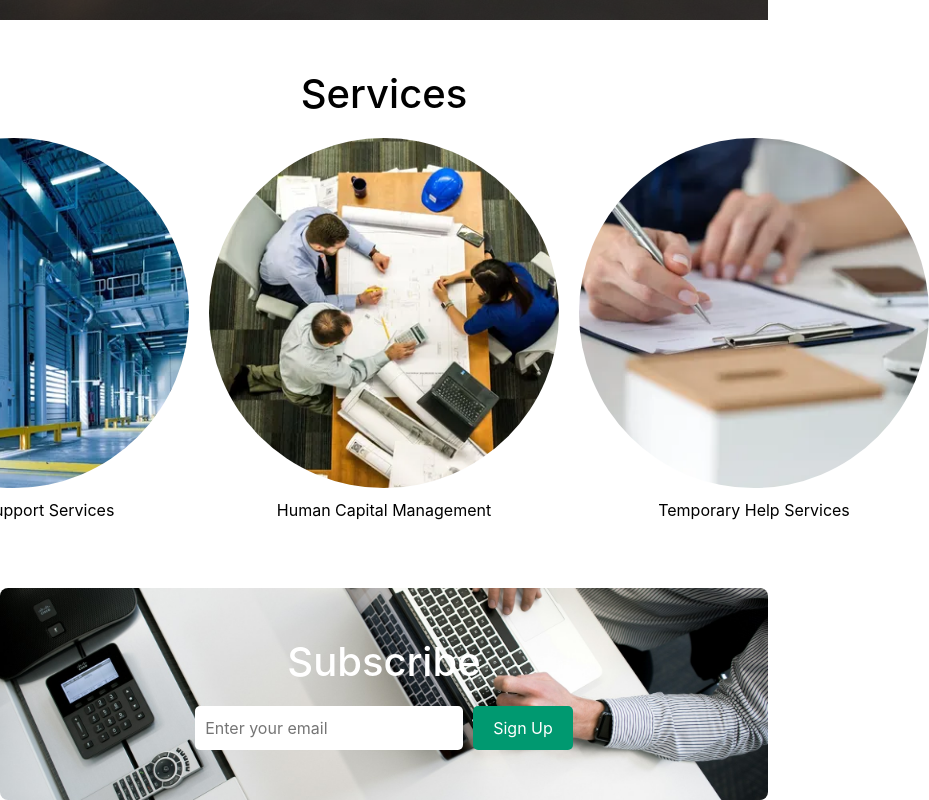
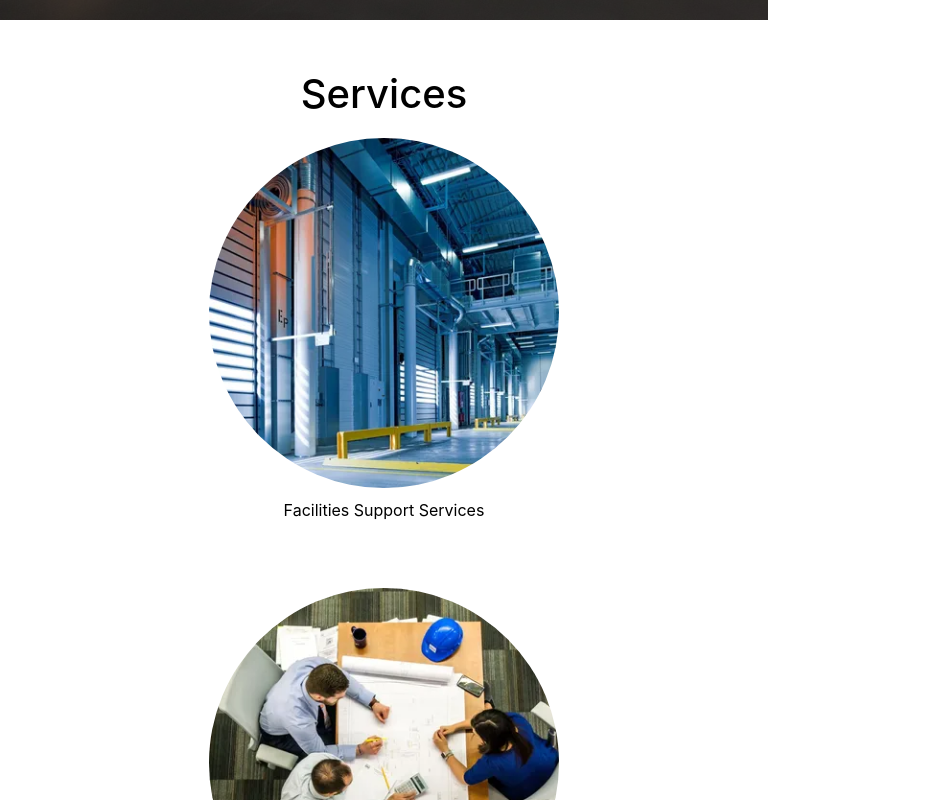
Before and after one commit to Juan-Carlos-D/RunningLogisticsCollab, a React (Create React App) app in the folder rl-frontend/: page / in a window 768 px wide. Shown: the part 780-1580 px from the top of the page, 929 px wide, since content can reach past the window. Built offline with nearby package versions, Linux system fonts and the light colour scheme; no server answers.

Commit message:
home page done

```diff
--- a/rl-frontend/src/CSS/Home.css
+++ b/rl-frontend/src/CSS/Home.css
@@ -1,8 +1,8 @@
 #home {
-    background: url('#') no-repeat center center;
-    background-size: cover;
+    /* background: url('#') no-repeat center center;
+    background-size: cover; */
     /* min-height: 100vh; */
-    color: #fff;
+
 
   }
 
@@ -19,17 +19,26 @@
 
   .services-container {
     display: flex;
-    justify-content: center;
-    gap: 20px;
+    flex-direction: row; /* Stack items vertically */
+    align-items: center; /* Center items horizontally */
+    gap: 30px; /* Space between items */
+    width: 100%; /* Ensure container takes full width */
+    max-width: 1200px; /* Limit container width if needed */
+    margin: 0 auto; /* Center container horizontally */
+    padding: 0 20px; /* Padding inside the container */
+    box-sizing: border-box; /* Include padding in the width */
   }
 
   .service {
     text-align: center;
+    max-width: 100%; /* Ensure service does not exceed container width */
   }
 
   .service-image {
-    width: 350px;
-    height: 350px;
+    width: 100%; /* Ensure image scales with its container */
+    max-width: 350px; /* Constrain maximum width */
+    height: auto; /* Maintain aspect ratio */
+    max-height: 350px; /* Limit height to avoid excessive growth */
     border-radius: 50%;
     object-fit: cover;
   }
@@ -45,7 +54,6 @@
     background: url('../assets/subscribe.jpg') no-repeat center center;
     background-size: cover; /* This makes sure the image covers the section */
     color: #fff; /* Ensure text is visible against the background */
-    border-radius: 8px; /* Optional: adds rounded corners */
   }
 
 
@@ -80,3 +88,46 @@
   .subscribe-button:hover {
     background-color: #00b300;
   }
+
+
+
+
+/* Responsive styles */
+@media (max-width: 768px) {
+    .services-container {
+      flex-direction: column;
+    }
+
+    .service {
+      margin-bottom: 20px; /* Adds spacing between stacked services */
+    }
+
+    .subscribe-section {
+      padding: 30px 15px; /* Adjust padding for smaller screens */
+    }
+
+    .subscribe-section h2 {
+      font-size: 2em;
+    }
+
+    .subscribe-form {
+      flex-direction: column;
+      gap: 10px;
+    }
+  }
+
+/* Adjustments for screens between 768px and 1092px */
+@media (min-width: 768px) and (max-width: 1092px) {
+    .services-container {
+      flex-direction: column;
+      gap: 30px; /* Adjusted space between items */
+    }
+
+    .service {
+      max-width: 100%; /* Ensure each service takes full width in column layout */
+    }
+
+    .subscribe-section {
+      padding: 40px 20px; /* Adjust padding for medium-sized screens */
+    }
+  }
```
